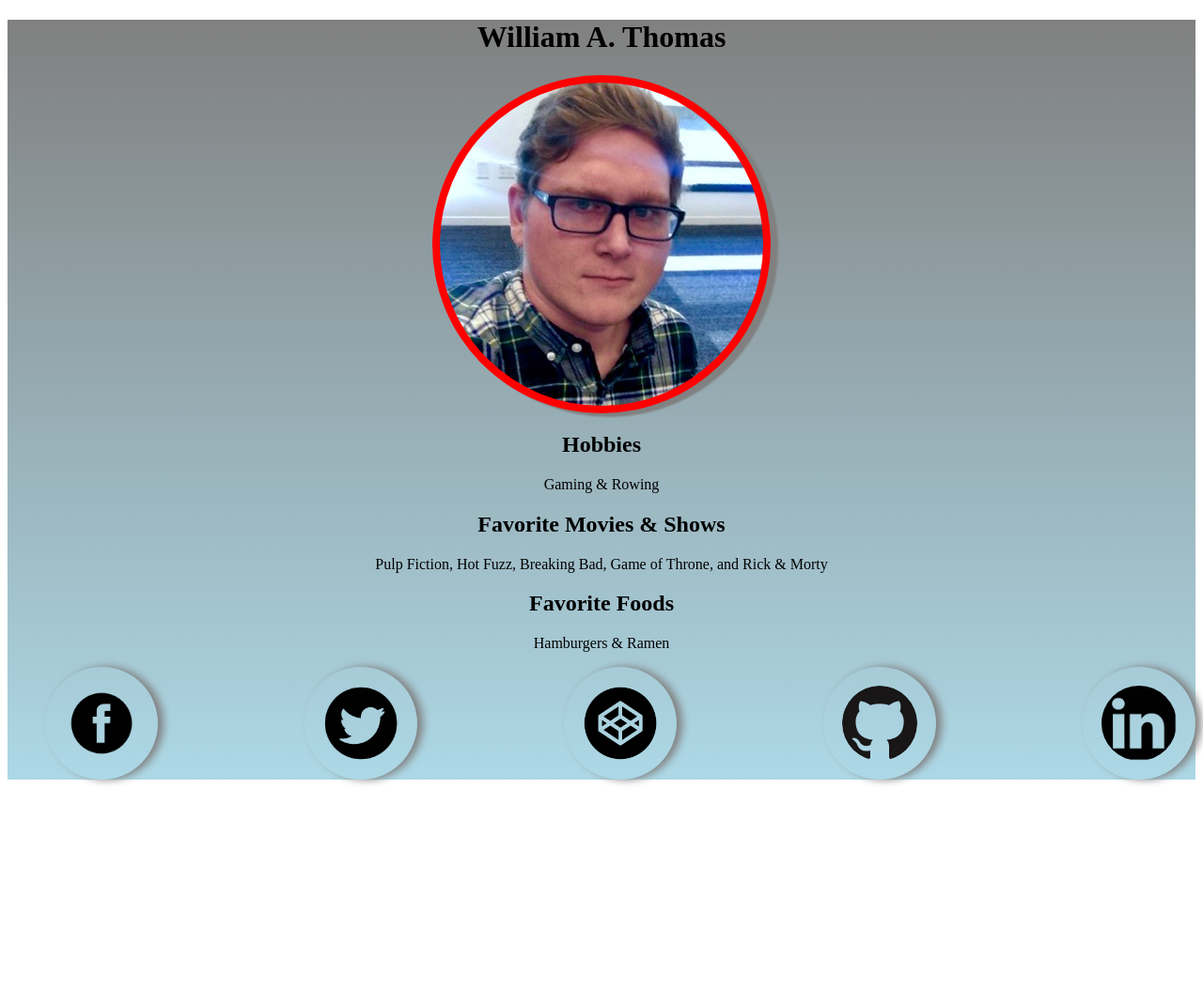
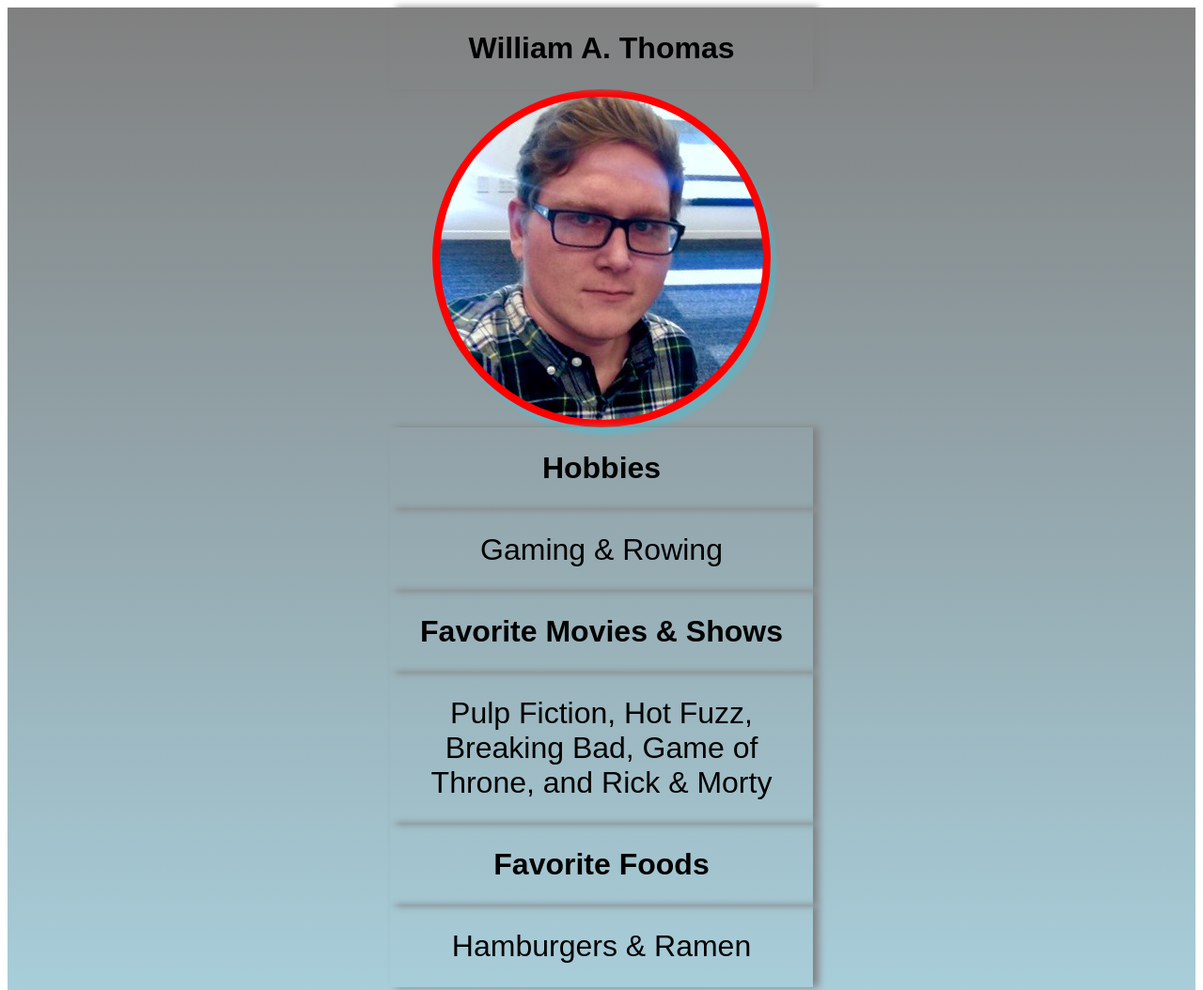
Before and after one commit to colbyjcodez/Will-ProfileCard, a plain HTML site: page index.html in a window 1280 px wide. Shown: the top 1054 px of the page at 94% size. Before the commit the page ends 846 px from the top, so only its background shows below. Drawn offline with Linux system fonts and the light colour scheme; a web font is replaced by a local one.

Commit message:
Revised Proj

```diff
--- a/index.html
+++ b/index.html
@@ -4,6 +4,7 @@
 <head>
     <meta charset="utf-8">
     <link rel="stylesheet" type="text/css" href="main.css">
+    <link href="https://fonts.googleapis.com/css?family=Cabin+Condensed:400,500,600,700" rel="stylesheet">
   <title>Willie Will</title>
 </head>
 
--- a/main.css
+++ b/main.css
@@ -1,7 +1,15 @@
 
 h1,h2,p{
     text-align: center;
-    font-family: Helvetica,
+    font-family: 'Cabin Condensed', sans-serif;
+    font-size: 32px;
+    width: 400px;
+    border: white;
+    padding: 25px;
+    margin: 0 auto;
+    box-shadow: 6px 0px 8px grey;
+    position: relative;
+
 
  }
 
@@ -25,7 +33,6 @@ ul{
 li img {
     width: 80px;
     margin: 20px;
-    display: block;
     background:linear-gradient( dark grey, black);
     color: black;
     border-radius: 100%;
@@ -33,11 +40,13 @@ li img {
     transition: 1.2s ease-in;
     position: relative;
 
+
 }
 
 img:hover{
-    background: green;
+    background: rgb(0, 132, 255);
     transform: rotate(360deg);
+
 
 
 }
@@ -46,7 +55,7 @@ img:hover{
 li{
     box-shadow: 6px 0px 8px grey;
     border-radius: 80%;
-    display: block;
+
 
 
 }
@@ -62,7 +71,7 @@ li{
     display: block;
     border-radius: 50%;
     background: red;
-    box-shadow: 8px 4px 2px grey;
+    box-shadow: 6px 8px 4px rgba(13, 219, 255, 0.28);
     border-radius: 100%;
     padding: 8px;
     cursor: pointer;
@@ -70,8 +79,59 @@ li{
     animation-name: img;
     animation-duration: 4s;
 
+}
+
+p:hover{
+    animation: shake 0.82s cubic-bezier(.36,.07,.19,.97) both;
+    transform: translate3d(0, 0, 0);
+    backface-visibility: hidden;
+    perspective: 1000px;
+    box-shadow: 6px 8px 4px rgba(13, 219, 255, 0.28);
+
+
+}
+
+
+h2:hover{
+    animation: shake .45s cubic-bezier(.36,.07,.19,.97) both;
+    transform: translate3d(0, 0, 0);
+    backface-visibility: hidden;
+    perspective: 1000px;
+    color: white;
+    box-shadow: 6px 8px 4px rgba(13, 219, 255, 0.28);
+
+
+}
+
+@media screen {(max-width: 600px)
+
+}
+
+
 
 }@keyframes img {
     from {background-color: red;}
     to {background-color: blue;}
 }
+
+
+@keyframes shake {
+    10%, 90% {
+      transform: translate3d(-1px, 0, 0);
+    }
+
+    20%, 80% {
+      transform: translate3d(2px, 0, 0);
+    }
+
+    30%, 50%, 70% {
+      transform: translate3d(-4px, 0, 0);
+    }
+
+    40%, 60% {
+      transform: translate3d(4px, 0, 0);
+    }
+
+    @media screen {
+
+    }
```
